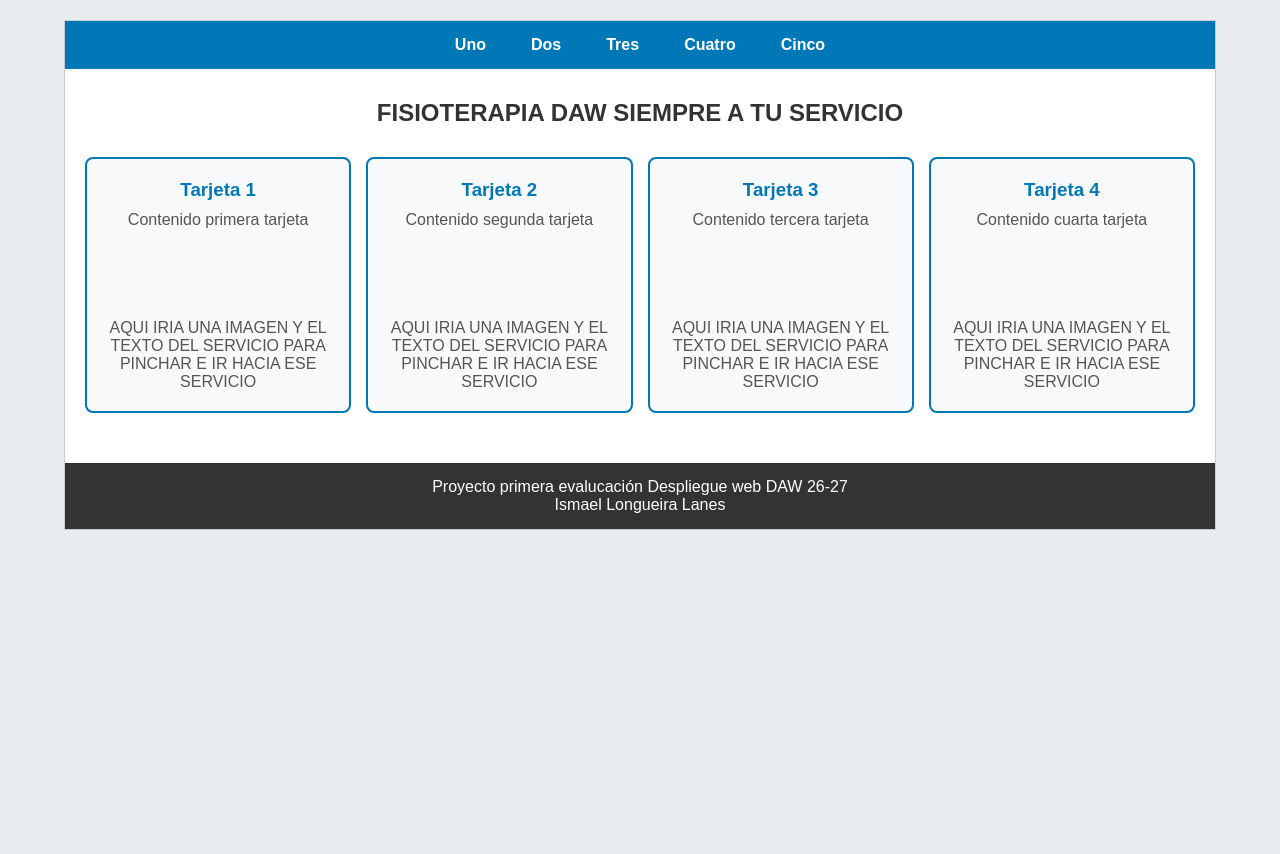
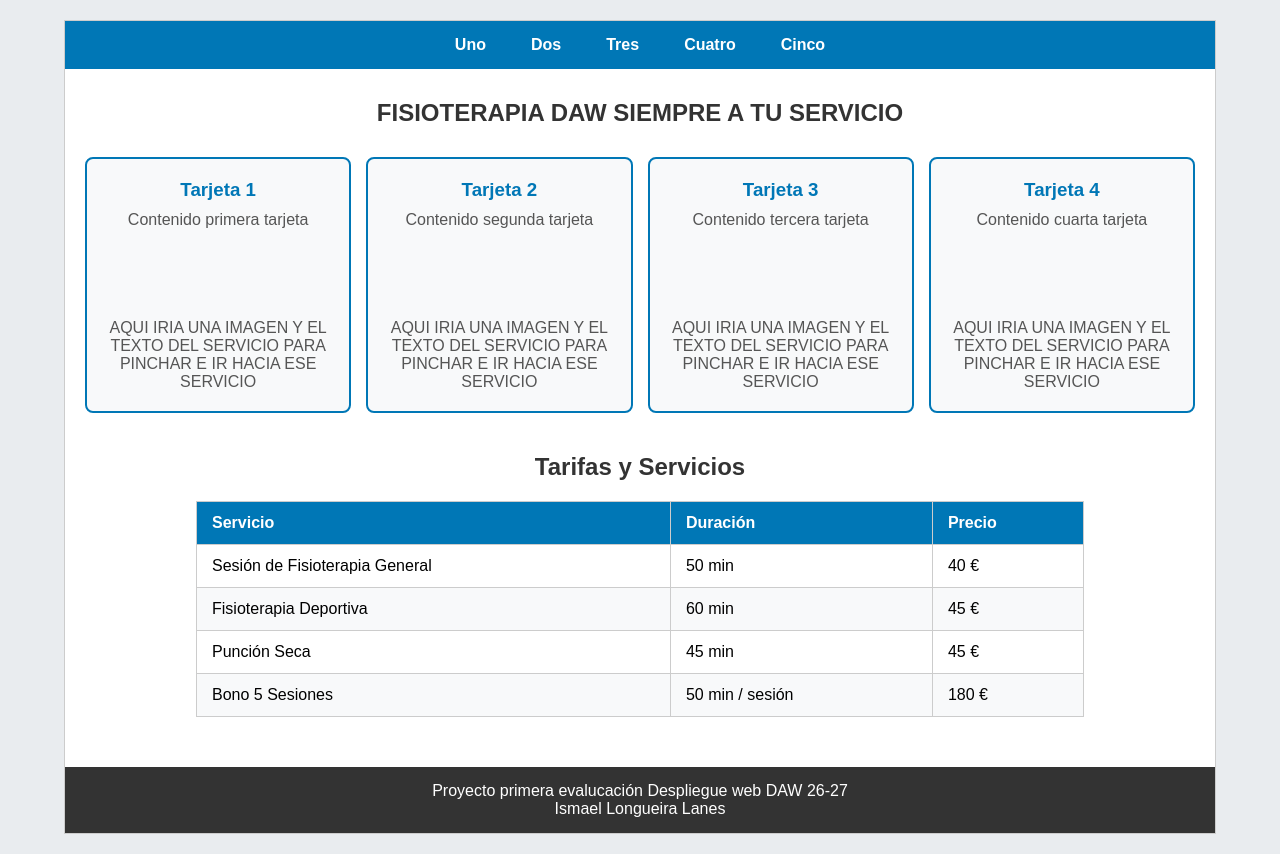
Before and after one commit to IsmaelLongueira/Fisio-Web-DAW, a plain HTML site: page index.html in a window 1280 px wide. Before the commit the page ends 800 px from the top, so only its background shows below. Drawn offline with Linux system fonts and the light colour scheme.

Commit message:
Añadida tabla de precios en index.html y sus estilos en css/estilos.css

```diff
--- a/css/estilos.css
+++ b/css/estilos.css
@@ -87,3 +87,40 @@ body {
     padding: 15px;
     margin-top: 20px;
 }
+
+
+/* --- TABLA DE PRECIOS --- */
+.main h2 {
+    margin-top: 40px;
+    margin-bottom: 20px;
+    color: #333;
+}
+
+.tabla-precios {
+    width: 80%;
+    margin: 0 auto; /* Centra la tabla */
+    border-collapse: collapse; /* Une los bordes de las celdas para que no se vean dobles */
+    background-color: white;
+}
+
+.tabla-precios th,
+.tabla-precios td {
+    border: 1px solid #ccc;
+    padding: 12px 15px;
+    text-align: left;
+}
+
+.tabla-precios th {
+    background-color: #0077b6;
+    color: white;
+}
+
+/* Color alterno en las filas pares para leerla mejor */
+.tabla-precios tbody tr:nth-child(even) {
+    background-color: #f8f9fa;
+}
+
+/* Efecto al pasar el ratón por una fila */
+.tabla-precios tbody tr:hover {
+    background-color: #caf0f8;
+}
--- a/index.html
+++ b/index.html
@@ -46,6 +46,39 @@
                     <p>AQUI IRIA UNA IMAGEN Y EL TEXTO DEL SERVICIO PARA PINCHAR E IR HACIA ESE SERVICIO</p>
                 </div>
             </div>
+            <h2>Tarifas y Servicios</h2>
+
+            <table class="tabla-precios">
+                <thead>
+                    <tr>
+                        <th>Servicio</th>
+                        <th>Duración</th>
+                        <th>Precio</th>
+                    </tr>
+                </thead>
+                <tbody>
+                    <tr>
+                        <td>Sesión de Fisioterapia General</td>
+                        <td>50 min</td>
+                        <td>40 €</td>
+                    </tr>
+                    <tr>
+                        <td>Fisioterapia Deportiva</td>
+                        <td>60 min</td>
+                        <td>45 €</td>
+                    </tr>
+                    <tr>
+                        <td>Punción Seca</td>
+                        <td>45 min</td>
+                        <td>45 €</td>
+                    </tr>
+                    <tr>
+                        <td>Bono 5 Sesiones</td>
+                        <td>50 min / sesión</td>
+                        <td>180 €</td>
+                    </tr>
+                </tbody>
+            </table>
         </section>
         <section class="footer">
             <div class="foot">
```
